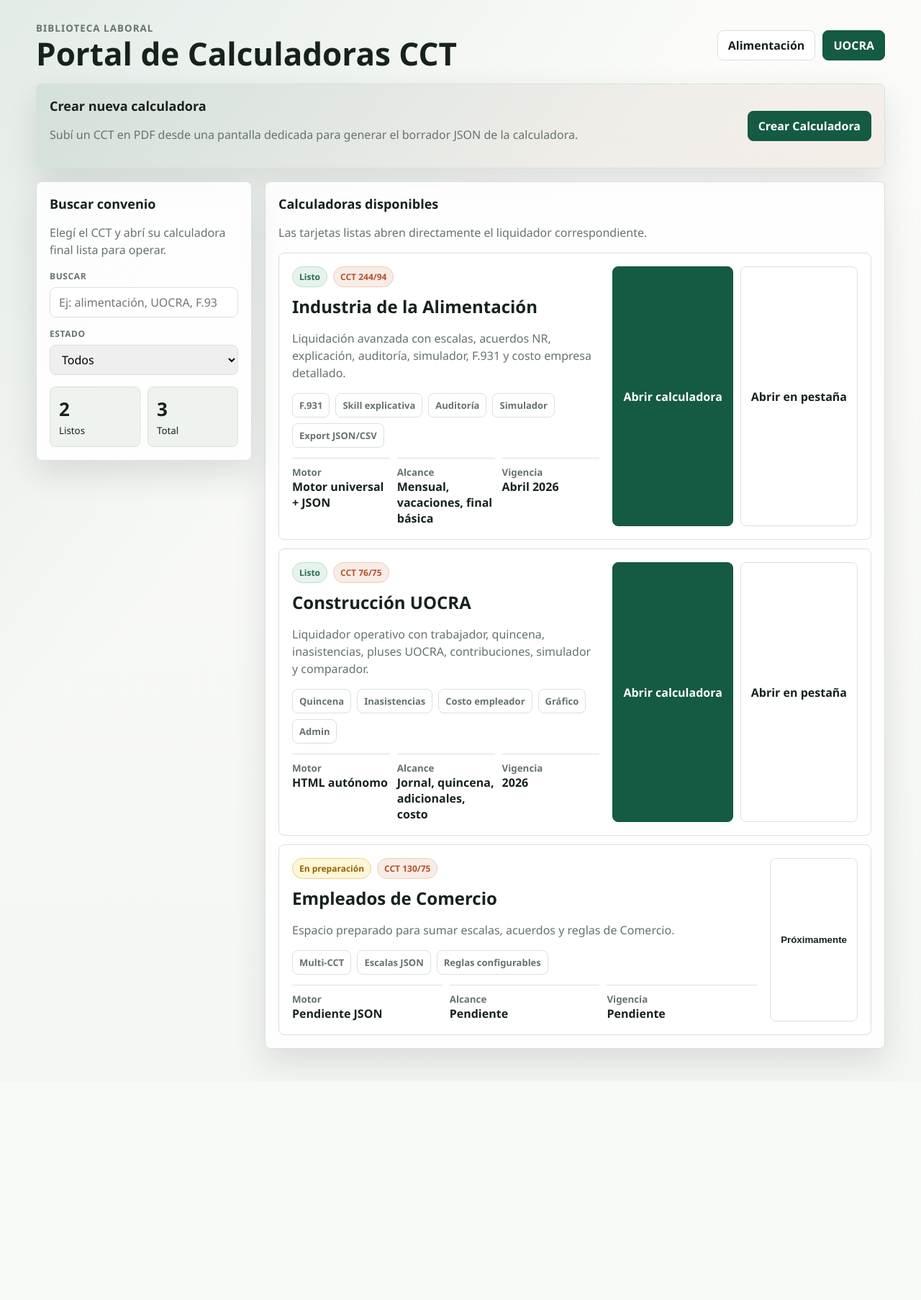
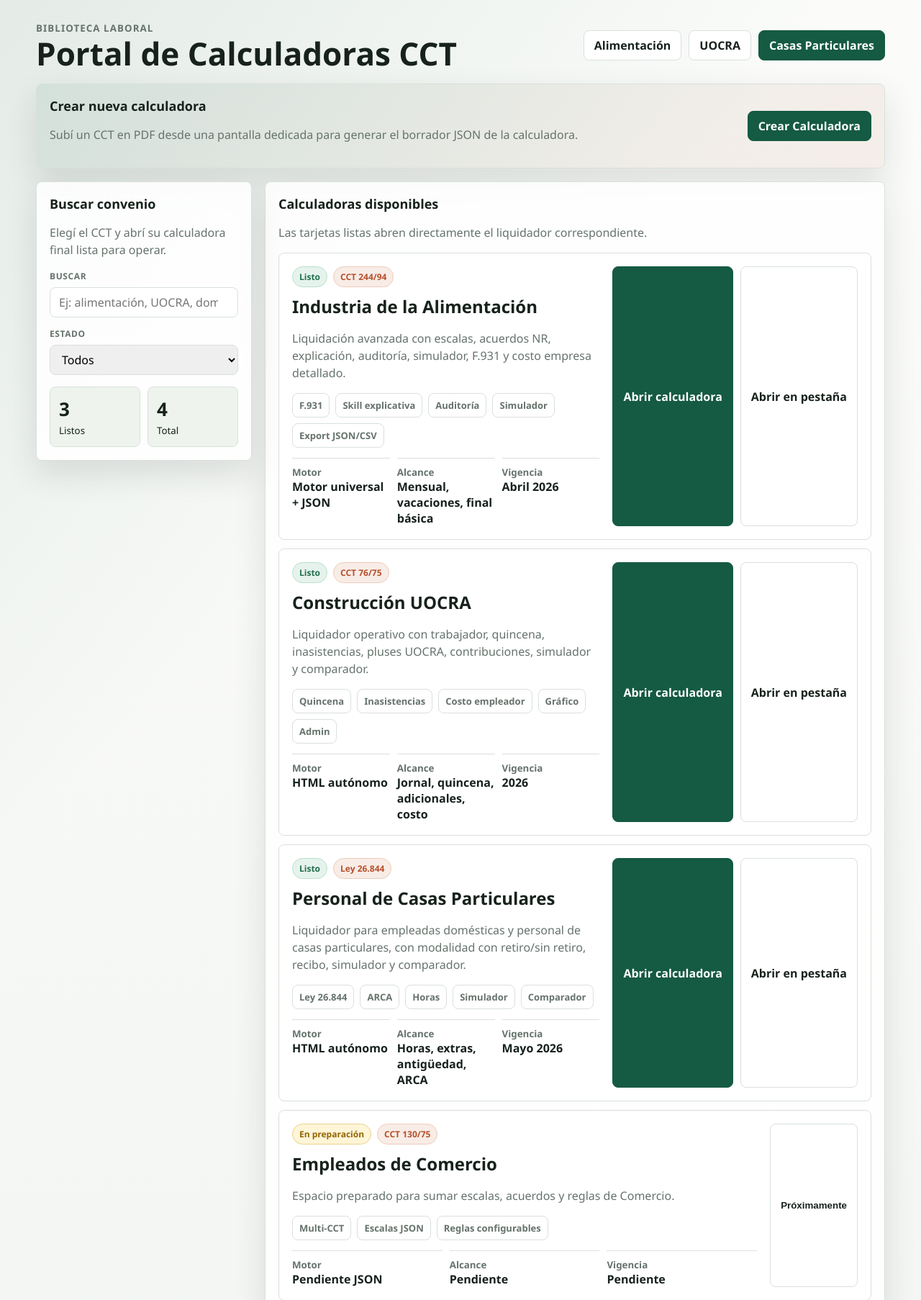
Before and after one commit to coriaFranco07/Calculadora, a FastAPI app: page /portal-cct.html in a window 1280 px wide. Shown: the top 1806 px of the page at 72% size. Before the commit the page ends 1489 px from the top, so only its background shows below. Run offline with FastAPI, Linux system fonts and the light colour scheme.

Commit message:
Add Ley 26844 calculator to portal

```diff
--- a/templates/portal-cct.html
+++ b/templates/portal-cct.html
@@ -52,11 +52,11 @@
     <div class="shell">
       <header class="topbar">
         <div class="brand"><small>Biblioteca laboral</small><h1>Portal de Calculadoras CCT</h1></div>
-        <div class="actions"><a class="button" href="./Calculadora_CCT_244_94_Alimentacion.html">Alimentación</a><a class="button primary" href="./Calculadora_UOCRA_CCT_76_75.html">UOCRA</a></div>
+        <div class="actions"><a class="button" href="./Calculadora_CCT_244_94_Alimentacion.html">Alimentación</a><a class="button" href="./Calculadora_UOCRA_CCT_76_75.html">UOCRA</a><a class="button primary" href="./ley-26844-empleadas-domesticas-mayo-2026.html">Casas Particulares</a></div>
       </header>
       <section class="panel creator" aria-labelledby="creator-title"><div class="creator-grid"><div><h2 id="creator-title">Crear nueva calculadora</h2><p>Subí un CCT en PDF desde una pantalla dedicada para generar el borrador JSON de la calculadora.</p></div><a class="button primary" href="./crear_calculadora.html">Crear Calculadora</a></div></section>
       <main class="layout">
-        <aside class="panel filters"><h2>Buscar convenio</h2><p>Elegí el CCT y abrí su calculadora final lista para operar.</p><label><span>Buscar</span><input id="search" type="search" placeholder="Ej: alimentación, UOCRA, F.931" /></label><label><span>Estado</span><select id="status"><option value="all">Todos</option><option value="ready">Listos</option><option value="draft">En preparación</option></select></label><div class="stats"><div class="stat"><strong id="ready-count">0</strong><small>Listos</small></div><div class="stat"><strong id="total-count">0</strong><small>Total</small></div></div></aside>
+        <aside class="panel filters"><h2>Buscar convenio</h2><p>Elegí el CCT y abrí su calculadora final lista para operar.</p><label><span>Buscar</span><input id="search" type="search" placeholder="Ej: alimentación, UOCRA, domésticas, F.931" /></label><label><span>Estado</span><select id="status"><option value="all">Todos</option><option value="ready">Listos</option><option value="draft">En preparación</option></select></label><div class="stats"><div class="stat"><strong id="ready-count">0</strong><small>Listos</small></div><div class="stat"><strong id="total-count">0</strong><small>Total</small></div></div></aside>
         <section class="panel content"><h2>Calculadoras disponibles</h2><p>Las tarjetas listas abren directamente el liquidador correspondiente.</p><div id="cards" class="cards"></div><div id="empty" class="empty">No hay convenios que coincidan con el filtro.</div></section>
       </main>
     </div>
@@ -64,6 +64,7 @@
       const conventions = [
         { title: "Industria de la Alimentación", cct: "CCT 244/94", status: "ready", href: "./Calculadora_CCT_244_94_Alimentacion.html", engine: "Motor universal + JSON", scope: "Mensual, vacaciones, final básica", validity: "Abril 2026", summary: "Liquidación avanzada con escalas, acuerdos NR, explicación, auditoría, simulador, F.931 y costo empresa detallado.", features: ["F.931", "Skill explicativa", "Auditoría", "Simulador", "Export JSON/CSV"] },
         { title: "Construcción UOCRA", cct: "CCT 76/75", status: "ready", href: "./Calculadora_UOCRA_CCT_76_75.html", engine: "HTML autónomo", scope: "Jornal, quincena, adicionales, costo", validity: "2026", summary: "Liquidador operativo con trabajador, quincena, inasistencias, pluses UOCRA, contribuciones, simulador y comparador.", features: ["Quincena", "Inasistencias", "Costo empleador", "Gráfico", "Admin"] },
+        { title: "Personal de Casas Particulares", cct: "Ley 26.844", status: "ready", href: "./ley-26844-empleadas-domesticas-mayo-2026.html", engine: "HTML autónomo", scope: "Horas, extras, antigüedad, ARCA", validity: "Mayo 2026", summary: "Liquidador para empleadas domésticas y personal de casas particulares, con modalidad con retiro/sin retiro, recibo, simulador y comparador.", features: ["Ley 26.844", "ARCA", "Horas", "Simulador", "Comparador"] },
         { title: "Empleados de Comercio", cct: "CCT 130/75", status: "draft", href: "", engine: "Pendiente JSON", scope: "Pendiente", validity: "Pendiente", summary: "Espacio preparado para sumar escalas, acuerdos y reglas de Comercio.", features: ["Multi-CCT", "Escalas JSON", "Reglas configurables"] }
       ];
       const refs = { cards: document.querySelector("#cards"), empty: document.querySelector("#empty"), search: document.querySelector("#search"), status: document.querySelector("#status"), readyCount: document.querySelector("#ready-count"), totalCount: document.querySelector("#total-count") };
```
